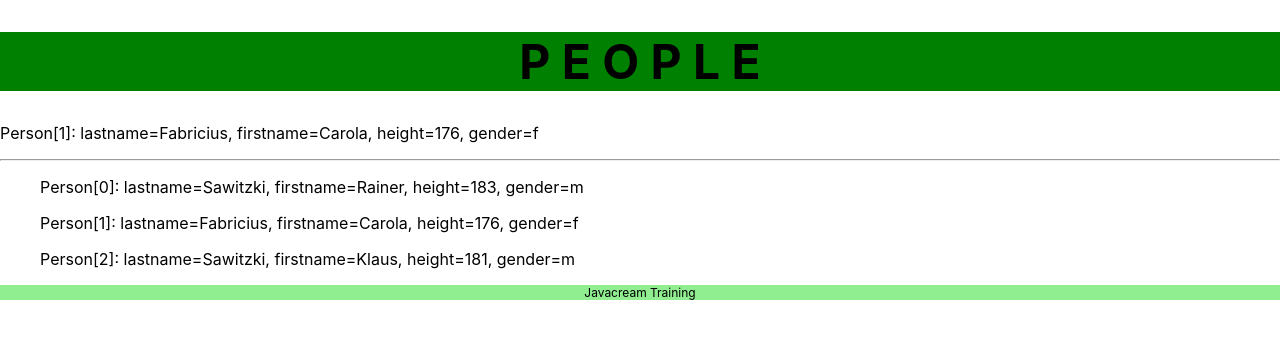
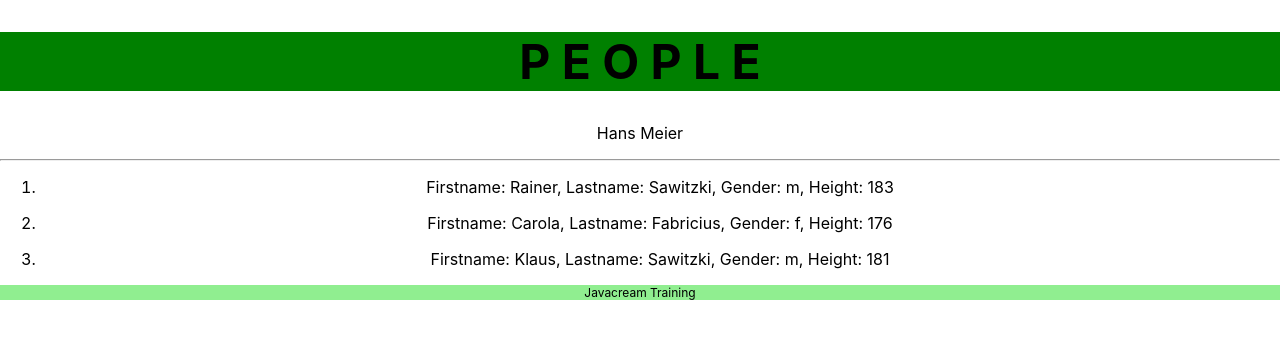
Before and after one commit to Javacream/org.javacream.training.react, a React (Create React App) app in the folder training/: page /people in a window 1280 px wide. Shown: the top 338 px of the page. Built offline with nearby package versions, Linux system fonts and the light colour scheme.

Commit message:
Übung Properties

```diff
--- a/training/src/App.js
+++ b/training/src/App.js
@@ -1,4 +1,6 @@
 import React from 'react';
+import './App.css';
+import {peopleData, userProfile} from './people/testdata/PeopleData'
 import PeopleHeaderComponent from './main/component/PeopleHeaderComponent'
 import PeopleFooterComponent from './main/component/PeopleFooterComponent'
 import PersonComponent from './people/component/PersonComponent'
@@ -6,11 +8,11 @@ import PeopleComponent from './people/component/PeopleComponent'
 function App() {
   return (
     <div className="App">
-      <PeopleHeaderComponent />
-      <PersonComponent />
-      <hr />
-      <PeopleComponent />
-      <PeopleFooterComponent />
+    <PeopleHeaderComponent />
+    <PersonComponent person={userProfile} className='profile'/>
+    <hr />
+    <PeopleComponent people={peopleData} />
+    <PeopleFooterComponent />
     </div>
   );
 }
--- a/training/src/people/component/PeopleComponent.js
+++ b/training/src/people/component/PeopleComponent.js
@@ -1,7 +1,7 @@
-import React from 'react';
-import {peopleData} from '../testdata/PeopleData'
-function PeopleComponent() {
-    const peopleHtml = peopleData.allPeople().map( (p) => <p>{p.info()}</p>)
+import React from 'react'
+import PersonComponent from './PersonComponent'
+let PeopleComponent = (props) => {
+    const peopleHtml = props.people.allPeople().map( (p) => <li key={p.id}><PersonComponent  person={p} detail={true} /></li>)
     return (
         <div><ol>{peopleHtml}</ol></div>
     );
--- a/training/src/people/component/PersonComponent.js
+++ b/training/src/people/component/PersonComponent.js
@@ -1,10 +1,15 @@
 import React from 'react';
-import {peopleData} from '../testdata/PeopleData'
-function PersonComponent() {
-    const p1 = peopleData.allPeople()[1]
-    return (
-        <p>{p1.info()}</p>
-    );
+let PersonComponent = (props) => {
+    if (props.detail){
+        return (
+            <p className={props.className}>Firstname: {props.person.firstname}, Lastname:  {props.person.lastname}, Gender: {props.person.gender}, Height: {props.person.height}</p>
+        );
+    }
+    else{
+        return (
+            <p className={props.className}>{props.person.firstname} {props.person.lastname}</p>
+        );
+    }
 }
 
 export default PersonComponent
--- a/training/src/people/testdata/PeopleData.js
+++ b/training/src/people/testdata/PeopleData.js
@@ -1,7 +1,8 @@
 import {People} from '../model/People'
+import { Person } from '../model/Person';
 let peopleData = new People()
 peopleData.add("Sawitzki", "Rainer", 183, 'm')
 peopleData.add("Fabricius", "Carola", 176, 'f')
 peopleData.add("Sawitzki", "Klaus", 181, 'm')
-
-export {peopleData}
+let userProfile = new Person(42, "Meier", "Hans", 177, 'm')
+export {peopleData, userProfile}
```
Also changed, not shown: 1 other file (tests, documents, lock files or other folders).
